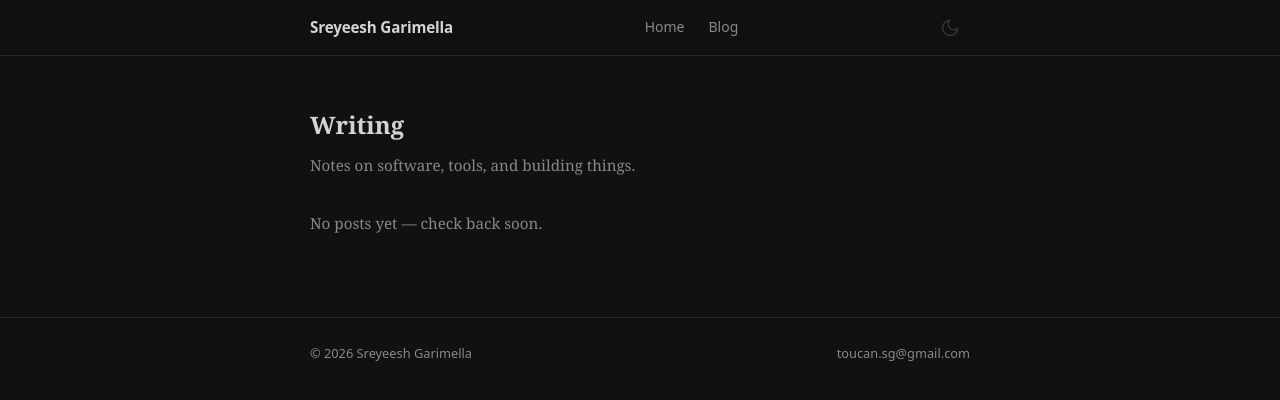
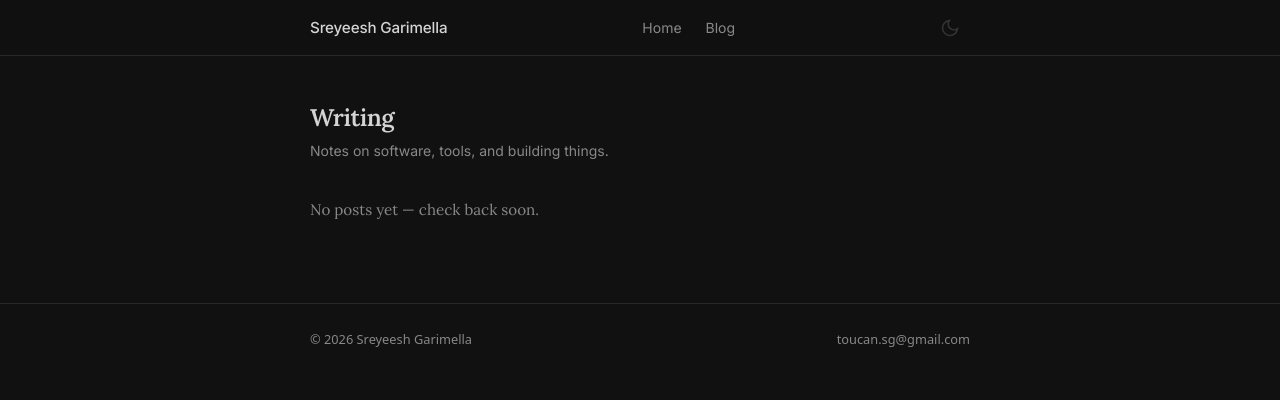
Before and after one commit to Sreyeesh/mentor-site, a Flask app: page /blog/ in a window 1280 px wide. Shown: the top 400 px of the page. Run offline with Flask 3, Linux system fonts and the light colour scheme.

Commit message:
feat(typography): add Lora serif + JetBrains Mono, refine type scale and font tokens

```diff
--- a/static/css/base.css
+++ b/static/css/base.css
@@ -11,6 +11,9 @@
     --nav-bg: rgba(250, 250, 248, 0.95);
     --wrap-width: 700px;
     --nav-height: 56px;
+    --font-serif: 'Lora', Georgia, serif;
+    --font-sans: 'Inter', system-ui, -apple-system, sans-serif;
+    --font-mono: 'JetBrains Mono', 'SFMono-Regular', Menlo, monospace;
 }
 
 html[data-theme="dark"] {
@@ -25,14 +28,16 @@ html[data-theme="dark"] {
 html { scroll-behavior: smooth; }
 
 body {
-    font-family: Georgia, 'Times New Roman', serif;
-    font-size: 1.05rem;
-    line-height: 1.75;
+    font-family: var(--font-serif);
+    font-size: 1.125rem;
+    line-height: 1.8;
     color: var(--text);
     background: var(--bg);
     padding-top: var(--nav-height);
     overflow-x: hidden;
     transition: background-color 0.2s, color 0.2s;
+    font-feature-settings: 'kern' 1, 'liga' 1;
+    -webkit-font-smoothing: antialiased;
 }
 
 ::selection { background: var(--accent); color: #fff; }
@@ -52,7 +57,19 @@ a:focus-visible {
     border-radius: 2px;
 }
 
-p { max-width: 68ch; line-height: 1.75; }
+p { max-width: 68ch; line-height: 1.8; }
+
+h1, h2, h3, h4 {
+    font-family: var(--font-serif);
+    font-weight: 600;
+    line-height: 1.2;
+    letter-spacing: -0.02em;
+}
+
+code, pre {
+    font-family: var(--font-mono);
+    font-size: 0.875em;
+}
 
 /* Layout */
 .wrap {
@@ -86,9 +103,9 @@ p { max-width: 68ch; line-height: 1.75; }
 .nav-brand { display: flex; align-items: center; }
 
 .nav-name-link {
-    font-family: system-ui, -apple-system, sans-serif;
+    font-family: var(--font-sans);
     font-size: 0.95rem;
-    font-weight: 700;
+    font-weight: 500;
     color: var(--text);
     text-decoration: none;
     letter-spacing: -0.01em;
@@ -105,7 +122,7 @@ p { max-width: 68ch; line-height: 1.75; }
 }
 
 .nav-links a {
-    font-family: system-ui, -apple-system, sans-serif;
+    font-family: var(--font-sans);
     font-size: 0.875rem;
     color: var(--text-muted);
     text-decoration: none;
--- a/static/css/components-blog.css
+++ b/static/css/components-blog.css
@@ -47,13 +48,16 @@
 }
 
 .blog-list-header h1 {
+    font-family: var(--font-serif);
     font-size: 1.5rem;
-    font-weight: 700;
+    font-weight: 600;
     margin-bottom: 0.35rem;
+    letter-spacing: -0.02em;
 }
 
 .blog-list-header p {
-    font-size: 0.95rem;
+    font-family: var(--font-sans);
+    font-size: 0.875rem;
     color: var(--text-muted);
 }
 
--- a/templates/base.html
+++ b/templates/base.html
@@ -32,7 +32,7 @@
             } catch (err) {}
         })();
     </script>
-    <link href="https://fonts.googleapis.com/css2?family=Inter:wght@400;500;600&display=swap" rel="stylesheet">
+    <link href="https://fonts.googleapis.com/css2?family=Lora:ital,wght@0,400;0,600;1,400&family=Inter:wght@400;500&family=JetBrains+Mono:wght@400&display=swap" rel="stylesheet">
     <link rel="stylesheet" href="{{ url_for('static', filename='css/style.css', v=config.asset_version) }}">
     {% if config.plausible_script_url %}
         <script
```
Also changed, not shown: other parts of static/css/components-blog.css (+15 -13 lines).
